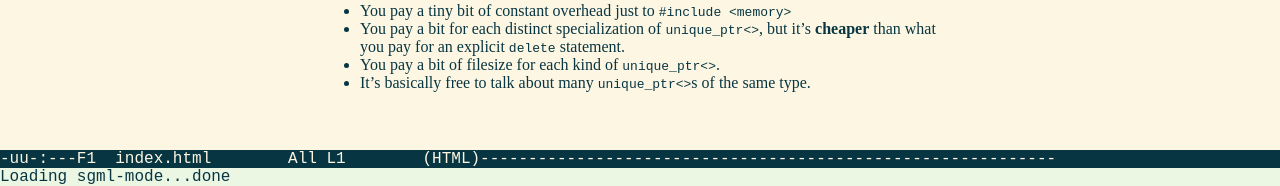
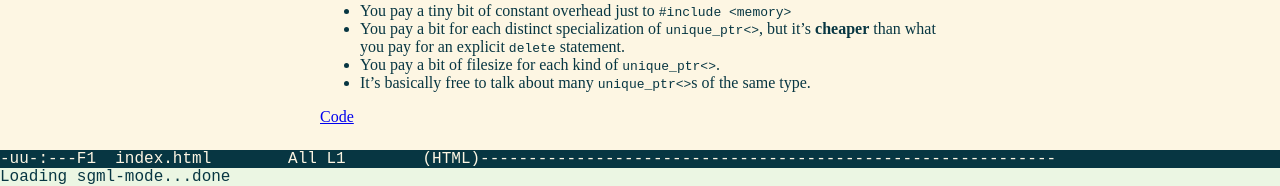
Before and after one commit to andyfriesen/andyfriesen.github.io, a Jekyll site: the page built from _posts/2014-10-07-unique_ptr.md, in a window 1280 px wide and 900 px high, scrolled down 2377 px. Shown: the part 714-900 px from the top of the window. Built offline with Jekyll 4.4.1, drawn with Linux system fonts in a browser that asks for light colours; Markdown is read by kramdown in place of the engine named in the settings.

Commit message:
Add a link.

```diff
--- a/_posts/2014-10-07-unique_ptr.md
+++ b/_posts/2014-10-07-unique_ptr.md
@@ -195,3 +195,5 @@ It looks like the destructor isn't being inlined.  That's a shame.  I wasn't abl
 * You pay a bit for each distinct specialization of `unique_ptr<>`, but it's **cheaper** than what you pay for an explicit `delete` statement.
 * You pay a bit of filesize for each kind of `unique_ptr<>`.
 * It's basically free to talk about many `unique_ptr<>`s of the same type.
+
+[Code](https://github.com/andyfriesen/benchmark_unique_ptr)
```
